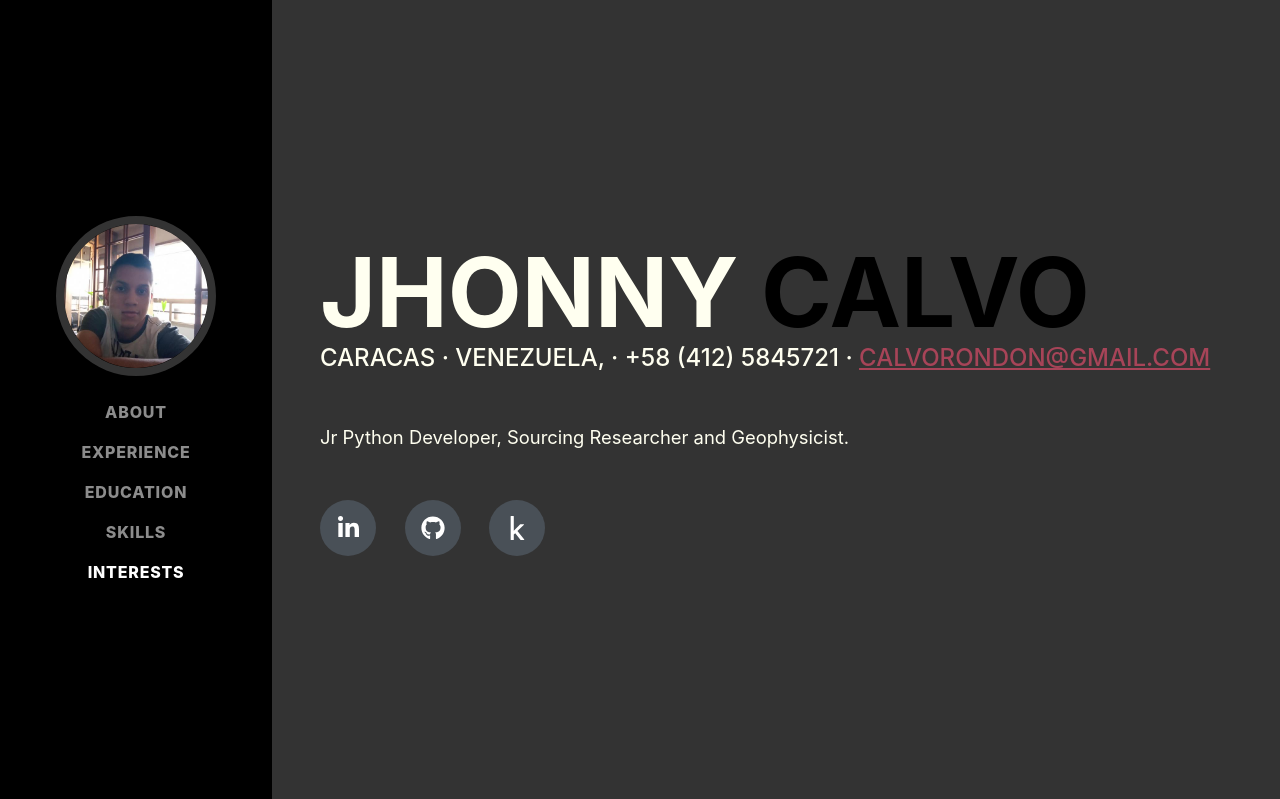
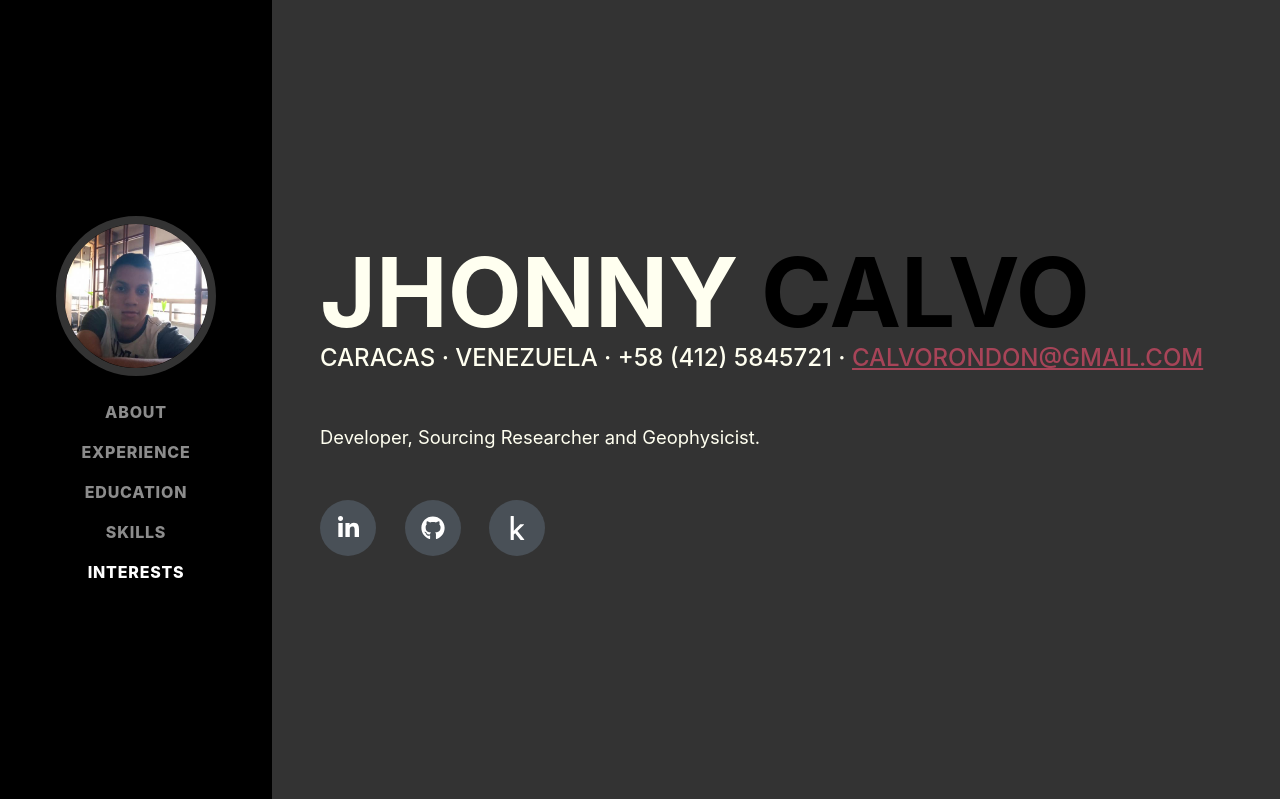
Before and after one commit to Bluejhonny/websiteresumen, a Django app: page / in a window 1280 px wide. Shown: the top 799 px of the page. Run offline with Django 4.2, Linux system fonts and the light colour scheme; some libraries are stand-ins or nearby versions; some web fonts are replaced.

Commit message:
updeate june 2022. Skills.

```diff
--- a/templates/index.html
+++ b/templates/index.html
@@ -46,10 +46,10 @@
                         <span class="text-primary">Calvo</span>
                     </h1>
                     <div class="subheading mb-5">
-                        Caracas · Venezuela, · +58 (412) 5845721 ·
+                        Caracas · Venezuela · +58 (412) 5845721 ·
                         <a href="mailto:calvorondon@gmail.com">calvorondon@gmail.com</a>
                     </div>
-                    <p class="lead mb-5">Jr Python Developer, Sourcing Researcher and Geophysicist.</p>
+                    <p class="lead mb-5">Developer, Sourcing Researcher and Geophysicist.</p>
                     <div class="social-icons">
                         <a class="social-icon" href="https://www.linkedin.com/in/jhonnycalvo/"><i class="fab fa-linkedin-in"></i></a>
                         <a class="social-icon" href="https://github.com/Bluejhonny"><i class="fab fa-github"></i></a>
@@ -127,12 +127,14 @@
                         <link rel="stylesheet" href="https://cdn.jsdelivr.net/gh/devicons/devicon@v2.14.0/devicon.min.css">
 
                         <li class="list-inline-item"><i class="devicon-python-plain-wordmark"></i></li>
-                        <li class="list-inline-item"><i class="devicon-django-plain colored"></i></li>
+                        <li class="list-inline-item"><i class="devicon-django-plain-wordmark"></i></li>
                         <li class="list-inline-item"><i class="devicon-numpy-original-wordmark"></i></li>
                         <li class="list-inline-item"><i class="devicon-jupyter-plain-wordmark"></i></li>
                         <li class="list-inline-item"><i class="devicon-visualstudio-plain-wordmark"></i></li>
-                        <li class="list-inline-item"><i class="devicon-pandas-original-wordmark colored"></i></li>
-                        <li class="list-inline-item"><i class="devicon-tensorflow-original-wordmark colored"></i></li>
+                        <li class="list-inline-item"><i class="devicon-pandas-original-wordmark"></i></li>
+                        <li class="list-inline-item"><i class="devicon-javascript-plain"></i></li>
+
+
 
                     </ul>
 
```
